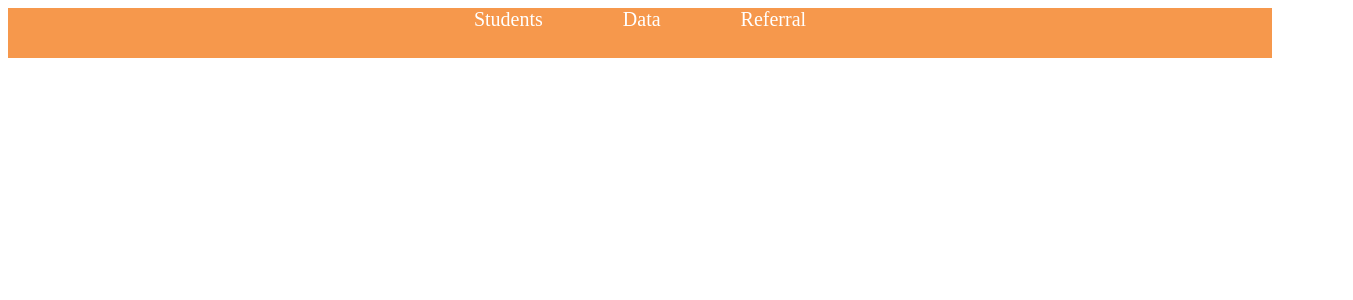
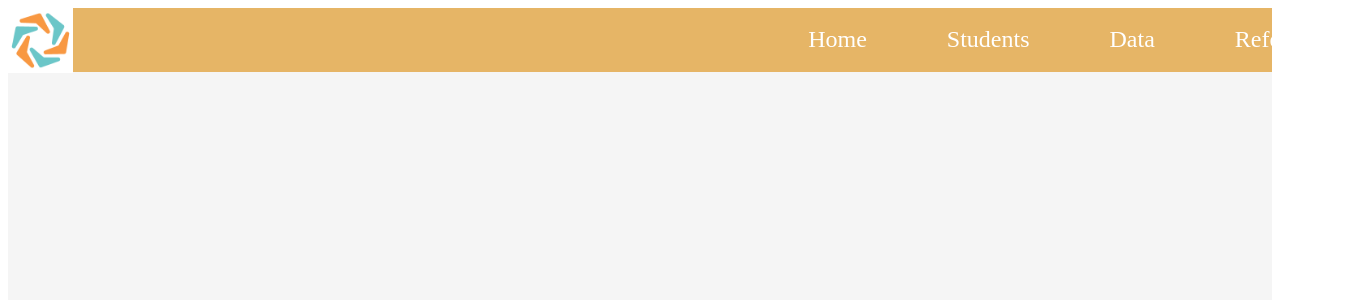
Before and after one commit to NinjaNas/ATS-Programming-Database, a Next.js app: page /dashboard/admin in a window 1280 px wide. Shown: the top 300 px of the page, 1353 px wide, since content can reach past the window. Built offline with nearby package versions, Linux system fonts and the light colour scheme.

Commit message:
Slight improovment to Navbar

```diff
--- /dev/null
+++ b/components/dashboard/navbar.js
@@ -0,0 +1,33 @@
+import React from "react";
+import navbarStyles from "../../styles/Nav.module.css";
+import Image from "next/image";
+import Link from "next/link";
+
+function Navbar() {
+	return (
+		<nav className={navbarStyles.navBar}>
+			<Image
+				className={navbarStyles.boomerangImg}
+				src={"/smallLogo.png"}
+				width={65}
+				height={65}
+			/>
+			<span className={navbarStyles.menu}>
+				<Link href='/dashboard/admin'>
+					<a title='participants'>Home</a>
+				</Link>
+				<Link href='/user/all'>
+					<a title='participants'>Students</a>
+				</Link>
+				<Link href='/data'>
+					<a title='Data'>Data</a>
+				</Link>
+				<Link href='/referral'>
+					<a title='Referral'>Referral</a>
+				</Link>
+			</span>
+		</nav>
+	);
+}
+
+export default Navbar;
--- a/pages/dashboard/admin/index.js
+++ b/pages/dashboard/admin/index.js
@@ -1,26 +1,13 @@
 //Landing Page for Boomerang Staff
 import React from "react";
-import styles from "../../../styles/Dashboard.module.css";
-import Link from "next/link";
+import pageStyles from "../../../styles/Dashboard.module.css";
+import Navbar from "../../../components/dashboard/navbar.js";
 import { useEffect } from "react";
-import Image from "next/image";
 
 function Admin() {
 	return (
-		<div className={styles.mainPage}>
-			<nav>
-				<div>
-					<Link href='/user/all'>
-						<a title='participants'>Students</a>
-					</Link>
-					<Link href='/data'>
-						<a title='Data'>Data</a>
-					</Link>
-					<Link href='/referral'>
-						<a title='Referral'>Referral</a>
-					</Link>
-				</div>
-			</nav>
+		<div className={pageStyles.mainPage}>
+			<Navbar></Navbar>
 		</div>
 	);
 }
--- a/pages/login.js
+++ b/pages/login.js
@@ -4,6 +4,7 @@ import { useRef, useState } from "react";
 import Axios from "axios";
 import LoginStyles from "../styles/Login.module.css";
 import Image from "next/image";
+import { redirect } from "next/dist/server/api-utils";
 
 function Login() {
 	const emailRef = useRef();
--- a/pages/sign-up.js
+++ b/pages/sign-up.js
@@ -47,6 +47,7 @@ function SignUp() {
 							setDate(event.target.value);
 						}}
 					/>
+					<br></br>
 					<label>School Administrator:</label>
 					<input
 						type='text'
@@ -54,6 +55,7 @@ function SignUp() {
 							setAdmin(event.target.value);
 						}}
 					/>
+					<br></br>
 					<label>Social Worker:</label>
 					<input
 						type='text'
@@ -61,6 +63,7 @@ function SignUp() {
 							setSocialWorker(event.target.value);
 						}}
 					/>
+					<br></br>
 					<label>School Counselor:</label>
 					<input
 						type='text'
@@ -68,6 +71,7 @@ function SignUp() {
 							setSchoolCounselor(event.target.value);
 						}}
 					/>
+					<br></br>
 					<label>Pickup:</label>
 					<input
 						type='text'
--- a/styles/Dashboard.module.css
+++ b/styles/Dashboard.module.css
@@ -1,16 +1,6 @@
-.mainPage{
-    font-size: 20px;
-    background-color: #f6984c;
-    border: 0;
-    height: 50px;
-    text-align:center;
-    color: white;
-
+.mainPage {
+	font-size: 20px;
+	background-color: whitesmoke;
+	height: 100vh;
+	color: #eee;
 }
-
-.boomerangImg{
-    width: 30%;
-    height: auto;
-    aspect-ratio: 5;
-    background-color: white;
-}
--- a/styles/Nav.module.css
+++ b/styles/Nav.module.css
@@ -1,3 +1,16 @@
-.h1 {
-  color: red;
+.navBar {
+	background-color: #e6b566;
+	color: #eee;
+	height: 8vh;
+	font-size: 3vh;
 }
+
+.menu {
+	position: relative;
+	left: 55%;
+	bottom: 40%;
+}
+.boomerangImg {
+	position: absolute;
+	left: 0px;
+}
```
Also changed, not shown: pages/referral/index.js (added, +7 -0 lines), components/dashboard/footer.js (added), pages/data/index.js (renamed from pages/data/summary.js).
